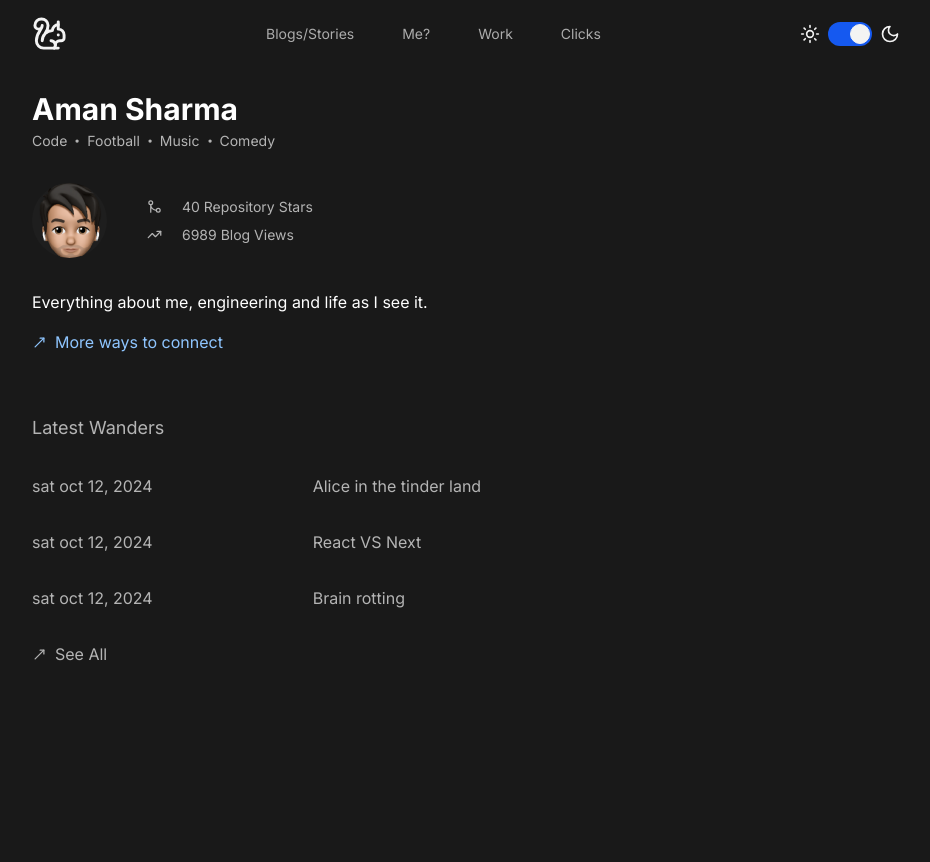
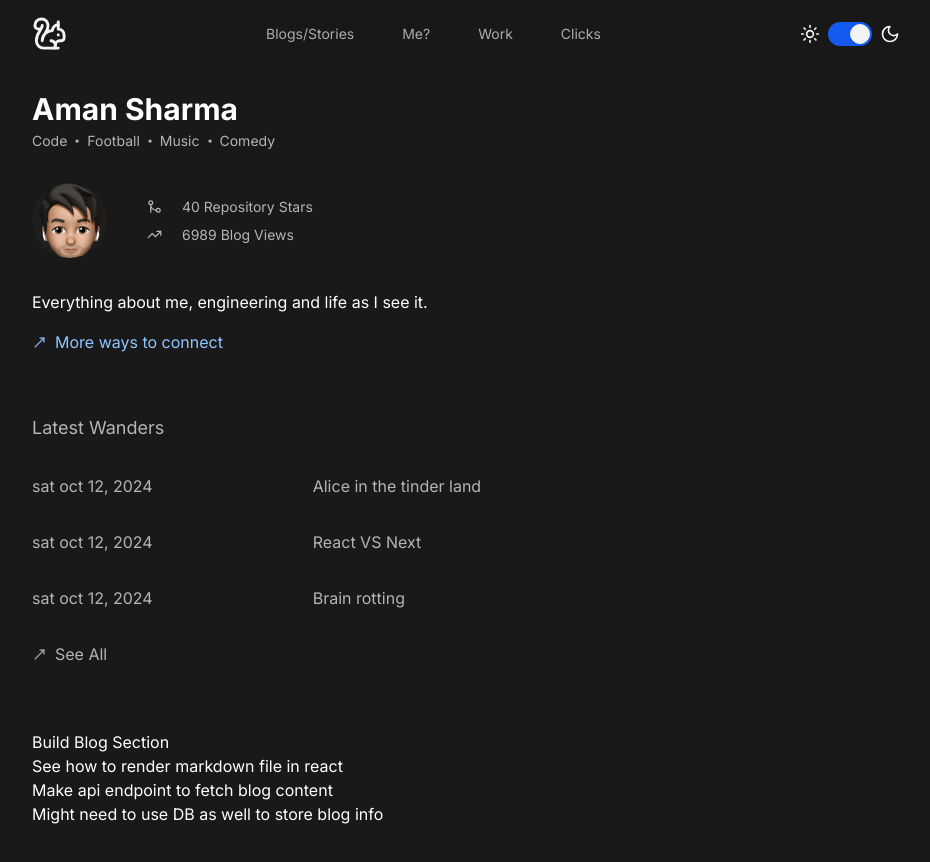
Before and after one commit to i-amansharma07/my-portfolio, a Next.js app: page / in a window 1280 px wide. Shown: the top 862 px of the page, without its empty margins (174-1104 px from the left). Before the commit the page ends 800 px from the top, so only its background shows below. Built offline with nearby package versions, Linux system fonts and the light colour scheme.

Commit message:
Add Todos

```diff
--- a/src/app/HomePageComponents.tsx
+++ b/src/app/HomePageComponents.tsx
@@ -135,7 +135,10 @@ const BlogsSection = () => {
 const TODOSection = () => {
   return (
     <ul className="list-decimal mt-16">
-
+      <h1>Build Blog Section</h1>
+      <h1>See how to render markdown file in react</h1>
+      <h1>Make api endpoint to fetch blog content</h1>
+      <h1>Might need to use DB as well to store blog info</h1>
     </ul>
   );
 };
```
